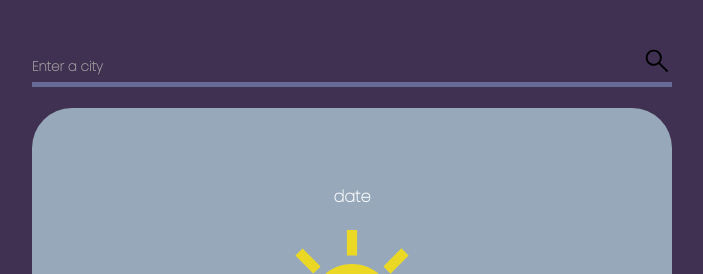
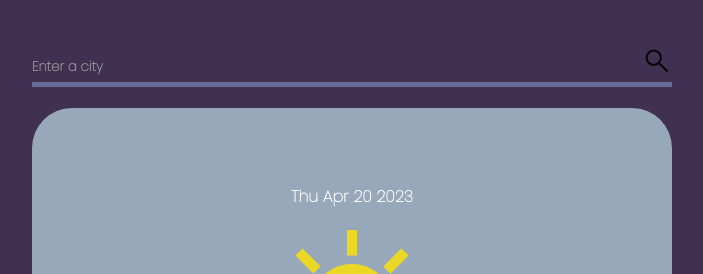
Before and after one commit to pigeonsarecheesecake/weather-react, a React (Create React App) app in the folder weather-react/: page / in a window 1280 px wide. Shown: the top 274 px of the page, without its empty margins (288-991 px from the left). Built offline with nearby package versions, Linux system fonts and the light colour scheme; no server answers.

Commit message:
Adds current Date object

```diff
--- a/weather-react/src/Components/App/App.css
+++ b/weather-react/src/Components/App/App.css
@@ -54,13 +54,7 @@ h2{
   width: 100%;
 }
 
-.weather-icon{
-  /* border: 1px solid yellow; */
-  height: 30%;
-  display: flex;
-  align-items: center;
-  justify-content: center;
-}
+
 
 /* Description */
 .description{
--- a/weather-react/src/Components/App/App.js
+++ b/weather-react/src/Components/App/App.js
@@ -2,8 +2,12 @@ import './App.css';
 import React, {useState, useEffect} from 'react';
 import SearchBar from '../SearchBar/SearchBar.js';
 import Forecast from '../Forecast/Forecast';
+import WeatherIcon from '../WeatherIcon/WeatherIcon';
 
 function App() {
+  // Current Date
+  const currentDate = new Date().toDateString();
+
   // Initial states
 
   // API key
@@ -43,13 +47,15 @@ function App() {
             temp: currentWeatherData.main.temp,
             humidity: currentWeatherData.main.humidity,
             weather: currentWeatherData.weather[0].main}
-        )}).catch(e => alert(e))
+        )})
+        .catch(e => alert(e))
     }
   },[city]);
 
   // handleChange set user input based on the value inside the input box
   const handleChange = e =>{
     setUserInput(e.target.value);
+    console.log(currentDate)
   }
 
   // handleClick to only change city state when user clicks
@@ -67,11 +73,9 @@ function App() {
       <div className="main-content">
         {/* City information (name, date, weather icon*/}
         <h1>{currentWeather.name}</h1>
-        <h2>date</h2>
-        <div className="weather-icon">
-          <svg width="150" height="150" viewBox="0 0 200 200" fill="none" xmlns="http://www.w3.org/2000/svg"><path d="M93.1818 34.0909V0H106.818V34.0909H93.1818ZM151.364 58.1818L141.818 48.6364L165.909 24.3182L175.455 34.0909L151.364 58.1818ZM165.909 106.818V93.1818H200V106.818H165.909ZM93.1818 200V165.909H106.818V200H93.1818ZM48.4091 57.9545L24.5455 34.0909L34.0909 24.5455L58.1818 48.6364L48.4091 57.9545ZM166.136 175.455L141.818 151.364L151.136 142.045L175.682 165.682L166.136 175.455ZM0 106.818V93.1818H34.0909V106.818H0ZM34.3182 175.455L24.5455 165.909L48.4091 142.045L53.4091 146.591L58.4091 151.364L34.3182 175.455ZM100 154.545C84.8485 154.545 71.9697 149.242 61.3636 138.636C50.7576 128.03 45.4545 115.152 45.4545 100C45.4545 84.8485 50.7576 71.9697 61.3636 61.3636C71.9697 50.7576 84.8485 45.4545 100 45.4545C115.152 45.4545 128.03 50.7576 138.636 61.3636C149.242 71.9697 154.545 84.8485 154.545 100C154.545 115.152 149.242 128.03 138.636 138.636C128.03 149.242 115.152 154.545 100 154.545ZM100 140.909C111.364 140.909 121.023 136.932 128.977 128.977C136.932 121.023 140.909 111.364 140.909 100C140.909 88.6364 136.932 78.9773 128.977 71.0227C121.023 63.0682 111.364 59.0909 100 59.0909C88.6364 59.0909 78.9773 63.0682 71.0227 71.0227C63.0682 78.9773 59.0909 88.6364 59.0909 100C59.0909 111.364 63.0682 121.023 71.0227 128.977C78.9773 136.932 88.6364 140.909 100 140.909Z" fill="rgb(255, 229, 0,.8)"/>
-          </svg>
-        </div>
+        <h2>{currentDate}</h2>
+        {/* Weather Icon */}
+        <WeatherIcon />
         {/* Descriptions */}
         <div className="description">
           <p>Wind</p>
--- /dev/null
+++ b/weather-react/src/Components/WeatherIcon/WeatherIcon.css
@@ -0,0 +1,7 @@
+.weather-icon{
+  /* border: 1px solid yellow; */
+  height: 30%;
+  display: flex;
+  align-items: center;
+  justify-content: center;
+}
--- /dev/null
+++ b/weather-react/src/Components/WeatherIcon/WeatherIcon.js
@@ -0,0 +1,10 @@
+import './WeatherIcon.css'
+
+export default function WeatherIcon(){
+    return(
+        <div className="weather-icon">
+          <svg width="150" height="150" viewBox="0 0 200 200" fill="none" xmlns="http://www.w3.org/2000/svg"><path d="M93.1818 34.0909V0H106.818V34.0909H93.1818ZM151.364 58.1818L141.818 48.6364L165.909 24.3182L175.455 34.0909L151.364 58.1818ZM165.909 106.818V93.1818H200V106.818H165.909ZM93.1818 200V165.909H106.818V200H93.1818ZM48.4091 57.9545L24.5455 34.0909L34.0909 24.5455L58.1818 48.6364L48.4091 57.9545ZM166.136 175.455L141.818 151.364L151.136 142.045L175.682 165.682L166.136 175.455ZM0 106.818V93.1818H34.0909V106.818H0ZM34.3182 175.455L24.5455 165.909L48.4091 142.045L53.4091 146.591L58.4091 151.364L34.3182 175.455ZM100 154.545C84.8485 154.545 71.9697 149.242 61.3636 138.636C50.7576 128.03 45.4545 115.152 45.4545 100C45.4545 84.8485 50.7576 71.9697 61.3636 61.3636C71.9697 50.7576 84.8485 45.4545 100 45.4545C115.152 45.4545 128.03 50.7576 138.636 61.3636C149.242 71.9697 154.545 84.8485 154.545 100C154.545 115.152 149.242 128.03 138.636 138.636C128.03 149.242 115.152 154.545 100 154.545ZM100 140.909C111.364 140.909 121.023 136.932 128.977 128.977C136.932 121.023 140.909 111.364 140.909 100C140.909 88.6364 136.932 78.9773 128.977 71.0227C121.023 63.0682 111.364 59.0909 100 59.0909C88.6364 59.0909 78.9773 63.0682 71.0227 71.0227C63.0682 78.9773 59.0909 88.6364 59.0909 100C59.0909 111.364 63.0682 121.023 71.0227 128.977C78.9773 136.932 88.6364 140.909 100 140.909Z" fill="rgb(255, 229, 0,.8)"/>
+          </svg>
+        </div>
+    )
+}
```
Also changed, not shown: 1 other file (tests, documents, lock files or other folders).
